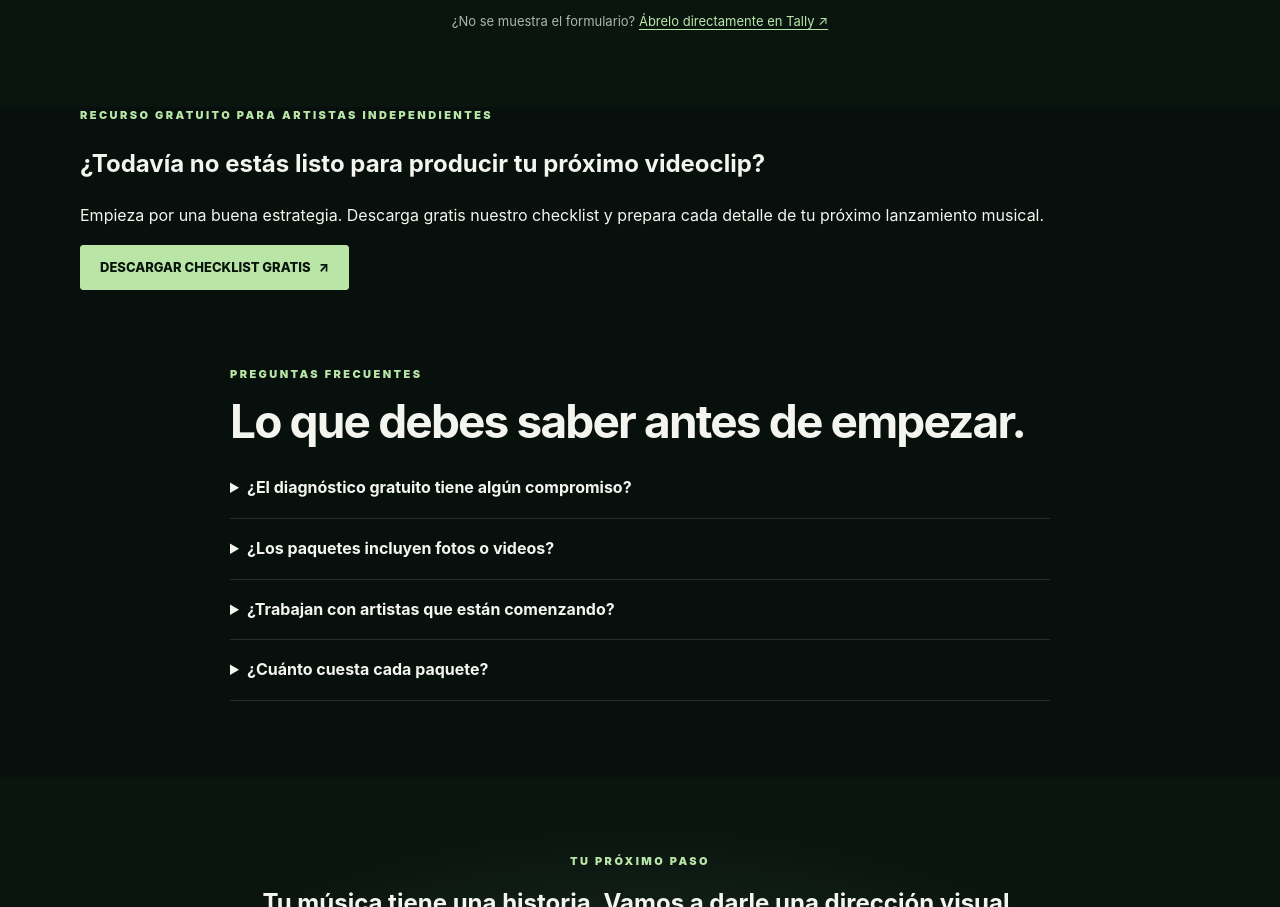
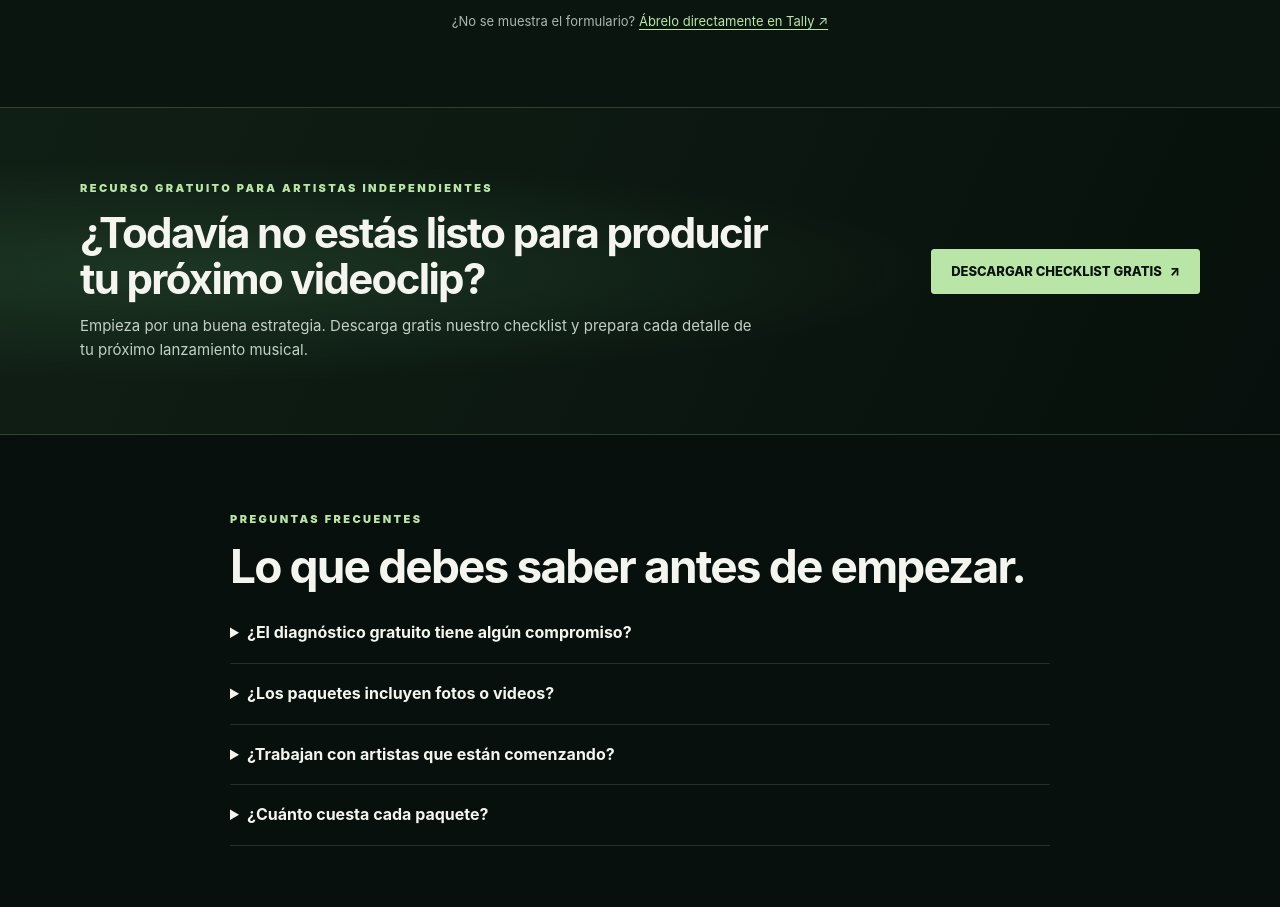
Before and after one commit to delaverdebooking-web/delaverde-films, a plain HTML site: page index.html in a window 1280 px wide. Shown: the part 5001-5908 px from the top of the page. Drawn offline with Linux system fonts and the light colour scheme.

Commit message:
Style free checklist lead magnet banner

```diff
--- a/assets/css/site.css
+++ b/assets/css/site.css
@@ -26,3 +26,13 @@
 .trust-grid span{color:#d7e0d8;font-size:12px;font-weight:700}
 @media(max-width:700px){.trust-grid{grid-template-columns:1fr 1fr;gap:16px}.proof-panel{padding:22px}}
 @media(max-width:380px){.trust-grid{grid-template-columns:1fr}}
+
+
+/* Lead magnet banner */
+.leadmagnet-band{padding:clamp(42px,6vw,72px) 0;background:radial-gradient(ellipse at 15% 50%,#315b3b66,transparent 48%),linear-gradient(115deg,#101f15,#07100c);border-block:1px solid #b9e6a633}
+.leadmagnet-inner{display:flex;align-items:center;justify-content:space-between;gap:34px}
+.leadmagnet-copy{max-width:700px}
+.leadmagnet-copy h2{font-size:clamp(28px,4vw,42px);line-height:1.1;letter-spacing:-.04em;margin:12px 0}
+.leadmagnet-copy p{max-width:680px;color:#c3cec5;margin:0;font-size:15px}
+.leadmagnet-cta{flex:0 0 auto;white-space:nowrap}
+@media(max-width:700px){.leadmagnet-inner{display:grid;gap:22px}.leadmagnet-cta{width:100%;white-space:normal}}
```
